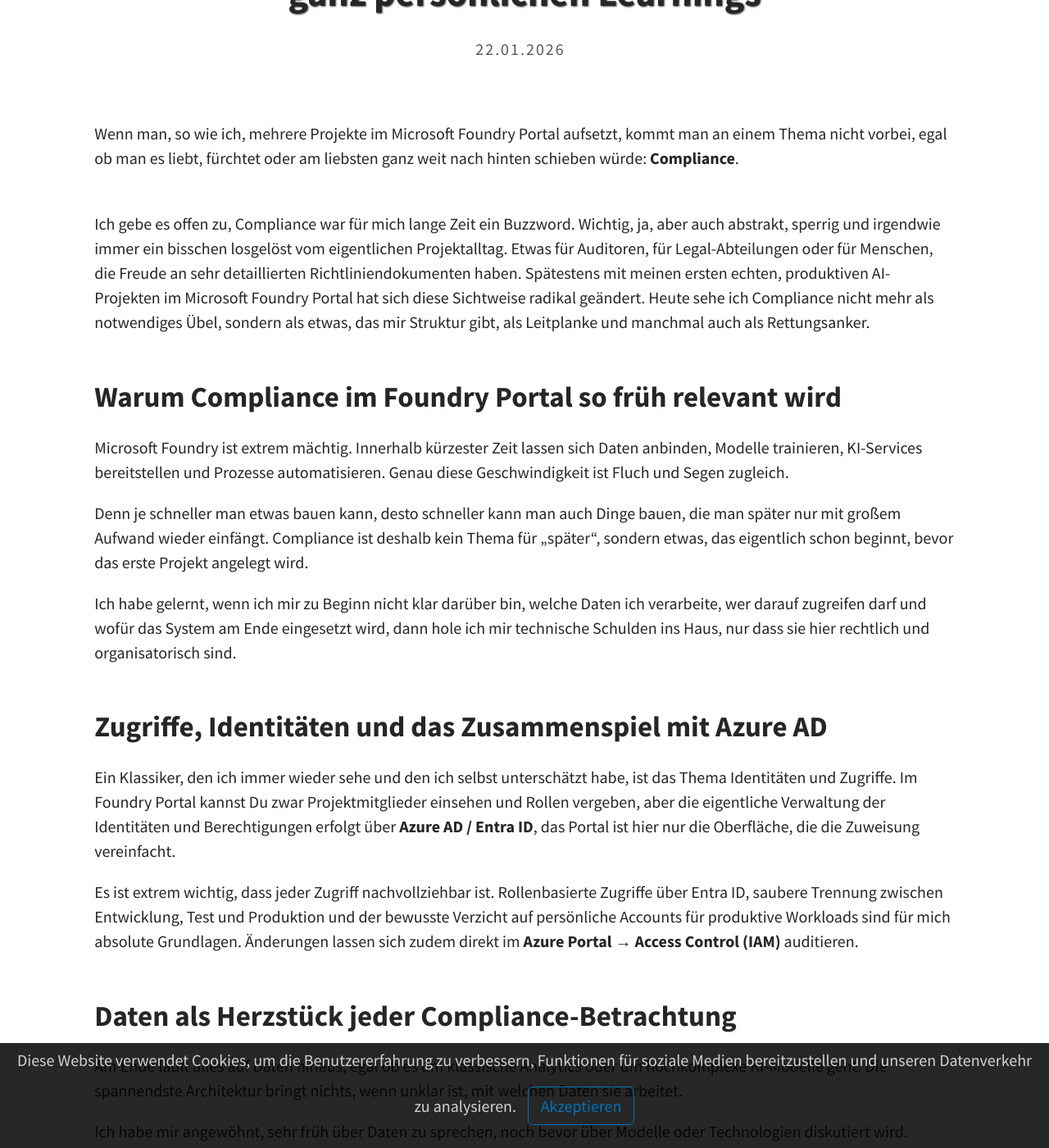
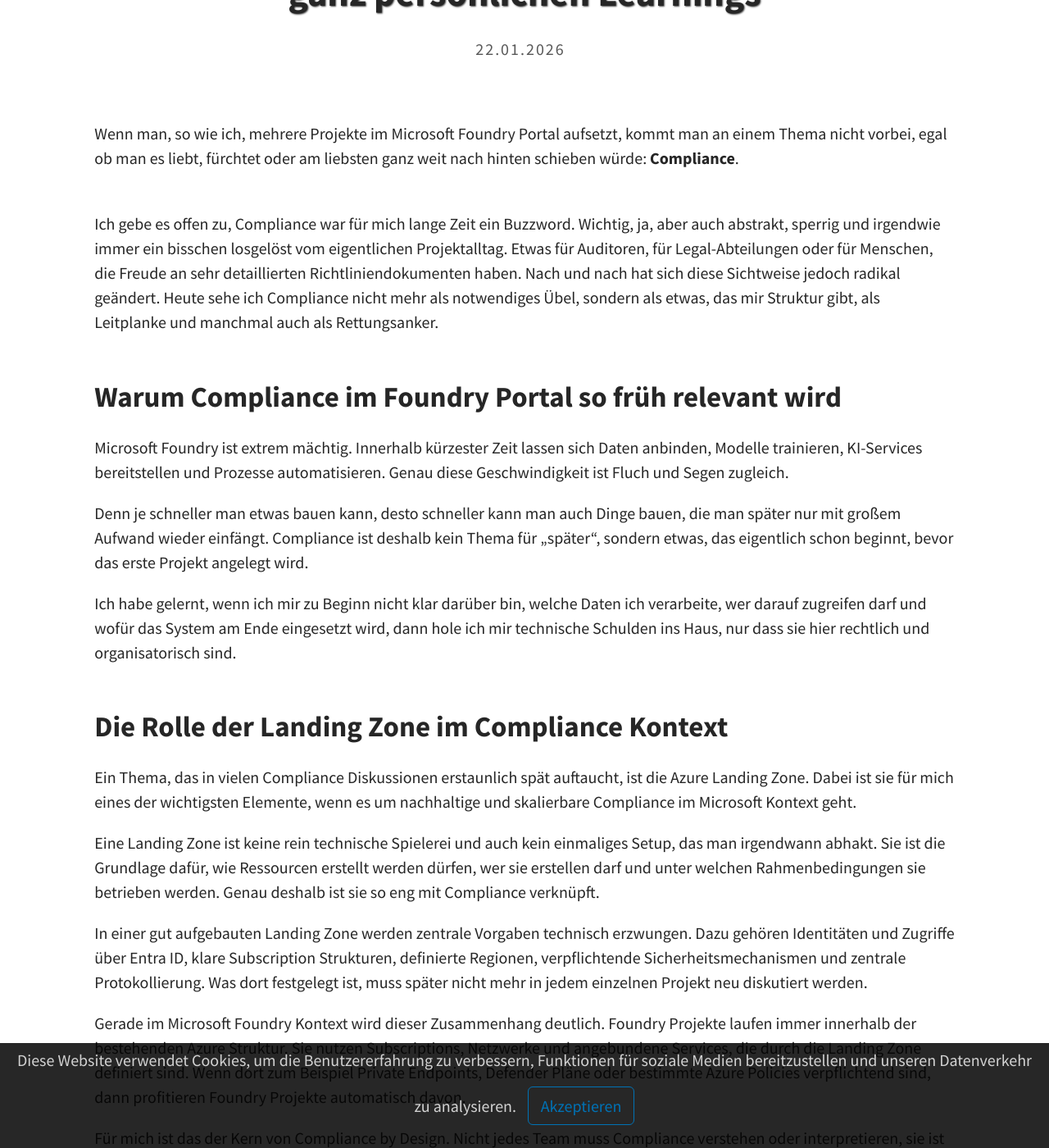
Before and after one commit to joriskahle007/joriskahle007.github.io, a Jekyll site: the page built from _posts/2026-01-22-Compliance.md, in a window 1280 px wide and 1400 px high, scrolled down 255 px. Shown: the whole window at 82% size. Built offline with Jekyll 4.4.1, drawn with Linux system fonts in a browser that asks for light colours; a script that is not in the unit is left out; some of the changed text lies outside the part shown.

Commit message:
Update 2026-01-22-Compliance.md

```diff
--- a/_posts/2026-01-22-Compliance.md
+++ b/_posts/2026-01-22-Compliance.md
@@ -6,7 +6,7 @@
 
 Wenn man, so wie ich, mehrere Projekte im Microsoft Foundry Portal aufsetzt, kommt man an einem Thema nicht vorbei, egal ob man es liebt, fürchtet oder am liebsten ganz weit nach hinten schieben würde: **Compliance**.<br><br>
 
-Ich gebe es offen zu, Compliance war für mich lange Zeit ein Buzzword. Wichtig, ja, aber auch abstrakt, sperrig und irgendwie immer ein bisschen losgelöst vom eigentlichen Projektalltag. Etwas für Auditoren, für Legal-Abteilungen oder für Menschen, die Freude an sehr detaillierten Richtliniendokumenten haben. Spätestens mit meinen ersten echten, produktiven AI-Projekten im Microsoft Foundry Portal hat sich diese Sichtweise radikal geändert. Heute sehe ich Compliance nicht mehr als notwendiges Übel, sondern als etwas, das mir Struktur gibt, als Leitplanke und manchmal auch als Rettungsanker.<br><br>
+Ich gebe es offen zu, Compliance war für mich lange Zeit ein Buzzword. Wichtig, ja, aber auch abstrakt, sperrig und irgendwie immer ein bisschen losgelöst vom eigentlichen Projektalltag. Etwas für Auditoren, für Legal-Abteilungen oder für Menschen, die Freude an sehr detaillierten Richtliniendokumenten haben. Nach und nach hat sich diese Sichtweise jedoch radikal geändert. Heute sehe ich Compliance nicht mehr als notwendiges Übel, sondern als etwas, das mir Struktur gibt, als Leitplanke und manchmal auch als Rettungsanker.<br><br>
 
 ## Warum Compliance im Foundry Portal so früh relevant wird
 
@@ -15,6 +15,20 @@
 Denn je schneller man etwas bauen kann, desto schneller kann man auch Dinge bauen, die man später nur mit großem Aufwand wieder einfängt. Compliance ist deshalb kein Thema für „später“, sondern etwas, das eigentlich schon beginnt, bevor das erste Projekt angelegt wird.<br>
 
 Ich habe gelernt, wenn ich mir zu Beginn nicht klar darüber bin, welche Daten ich verarbeite, wer darauf zugreifen darf und wofür das System am Ende eingesetzt wird, dann hole ich mir technische Schulden ins Haus, nur dass sie hier rechtlich und organisatorisch sind.<br><br>
+
+## Die Rolle der Landing Zone im Compliance Kontext
+
+Ein Thema, das in vielen Compliance Diskussionen erstaunlich spät auftaucht, ist die Azure Landing Zone. Dabei ist sie für mich eines der wichtigsten Elemente, wenn es um nachhaltige und skalierbare Compliance im Microsoft Kontext geht.<br>
+
+Eine Landing Zone ist keine rein technische Spielerei und auch kein einmaliges Setup, das man irgendwann abhakt. Sie ist die Grundlage dafür, wie Ressourcen erstellt werden dürfen, wer sie erstellen darf und unter welchen Rahmenbedingungen sie betrieben werden. Genau deshalb ist sie so eng mit Compliance verknüpft.<br>
+
+In einer gut aufgebauten Landing Zone werden zentrale Vorgaben technisch erzwungen. Dazu gehören Identitäten und Zugriffe über Entra ID, klare Subscription Strukturen, definierte Regionen, verpflichtende Sicherheitsmechanismen und zentrale Protokollierung. Was dort festgelegt ist, muss später nicht mehr in jedem einzelnen Projekt neu diskutiert werden.<br>
+
+Gerade im Microsoft Foundry Kontext wird dieser Zusammenhang deutlich. Foundry Projekte laufen immer innerhalb der bestehenden Azure Struktur. Sie nutzen Subscriptions, Netzwerke und angebundene Services, die durch die Landing Zone definiert sind. Wenn dort zum Beispiel Private Endpoints, Defender Pläne oder bestimmte Azure Policies verpflichtend sind, dann profitieren Foundry Projekte automatisch davon.<br>
+
+Für mich ist das der Kern von Compliance by Design. Nicht jedes Team muss Compliance verstehen oder interpretieren, sie ist bereits in der Plattform verankert. Das reduziert Fehler, Diskussionen und spätere Korrekturen erheblich.<br>
+
+Ohne eine saubere Landing Zone wird Compliance schnell reaktiv. Man reagiert auf Audits, Kundenfragen oder Vorfälle und versucht, bestehende Projekte nachträglich einzufangen. Mit einer Landing Zone passiert das Gegenteil. Compliance ist von Anfang an da, sie fällt kaum auf und sie bremst Innovation nicht aus.<br><br>
 
 ## Zugriffe, Identitäten und das Zusammenspiel mit Azure AD
 
```
